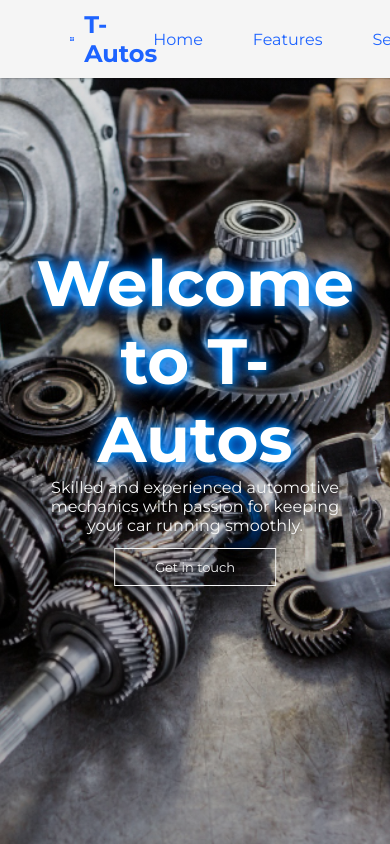
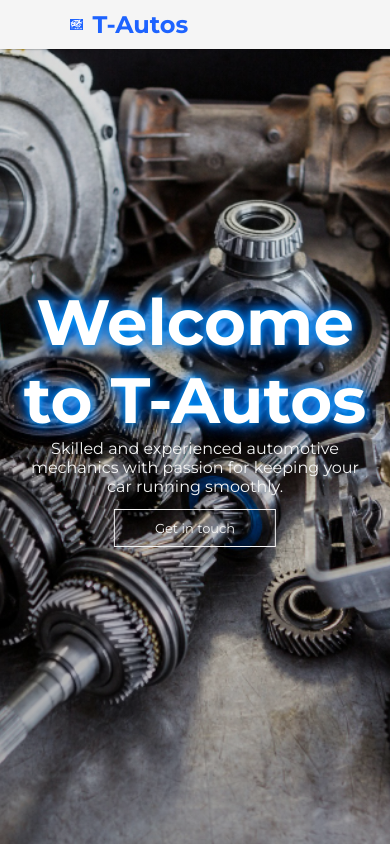
Before and after one commit to Timiano-tech/Taiwo-Automobile, a React (Vite) app: page / in a window 390 px wide. Shown: the top 844 px of the page. Built offline with nearby package versions, Linux system fonts and the light colour scheme.

Commit message:
Added Media Query for mobile responsiveness.

```diff
--- a/src/index.css
+++ b/src/index.css
@@ -57,3 +57,155 @@ html {
         scale: 1;
     }
 }
+
+/* MEDIA QUERIES */
+
+
+
+
+ @media (max-width: 768px) {
+
+
+    /* HEADER */
+
+        .header {
+            background-color: whitesmoke;
+          padding: 10px 25px;
+        }
+
+        .nav__link {
+            position: relative;
+        }
+
+        .nav__link::after {
+            content: '';
+            width: 0%;
+            height: 3px;
+            background-color: var(--GENERAL--COLOR);
+            position: absolute;
+            left: 0;
+            bottom: -.5rem;
+            transition: width .3s;
+        }
+
+            .header_ul li a:hover::after {
+                width: 90%;
+            }
+
+        .header__text {
+            max-width: 100%;
+        }
+        .header__text .t-autos {
+            white-space: nowrap;
+        }
+
+        .header__text h2{
+            font-size: 4rem;
+        }
+
+      .header__logo img {
+        width: 10%;
+
+
+      }
+
+
+      nav {
+        position: fixed;
+        left: 0;
+        top: 50px;
+        background-color: whitesmoke;
+        width: 100%;
+        padding: 8px 0 25px;
+        transform: translateX(-100%);
+
+      }
+        .header_ul {
+
+          flex-direction: column;
+          align-items: center;
+          row-gap: 20px;
+        }
+
+
+        .header_ul li a {
+          font-size: 16px;
+          color: var(--GENERAL--COLOR);
+          text-shadow: none;
+        }
+
+      .hamburger {
+        display: inline;
+      }
+
+
+
+
+
+
+/* HERO */
+.hero {
+    text-align: center;
+    background: linear-gradient(45deg, rgba(17, 17, 17, 0.87), rgba(0, 0, 0, 0.055)), url(img/Taiwo.jpg);
+    background-size: cover;
+    background-repeat: no-repeat;
+    background-position: center;
+
+    width: 100%;
+    display: flex;
+    flex-wrap: wrap;
+    margin: auto;
+    justify-content: center;
+    align-items: center;
+    z-index: 1;
+
+}
+
+
+/* FEATURES */
+    .feauture__title {
+         flex-basis: 100%;
+}
+
+.title-text h2 {
+    font-size: 30px;
+}
+
+
+.feauture__img img {
+    width: 100%;
+}
+.feauture__img {
+    flex-basis: 100%;
+}
+
+
+/* SERVICE */
+.single__service {
+    flex-basis: 100%;
+    margin-bottom: 30px ;
+}
+
+.service__desc .service__p {
+    font-size: 12px;
+}
+hr {
+    margin: 5px auto;
+}
+.service__desc {
+    bottom: 25%;
+
+
+}
+.car__logos img {
+    width: 10%;
+}
+
+
+
+
+/* TESTIMONIAL */
+.testimonial__column {
+    flex-basis: 100%;
+}
+ }
```
